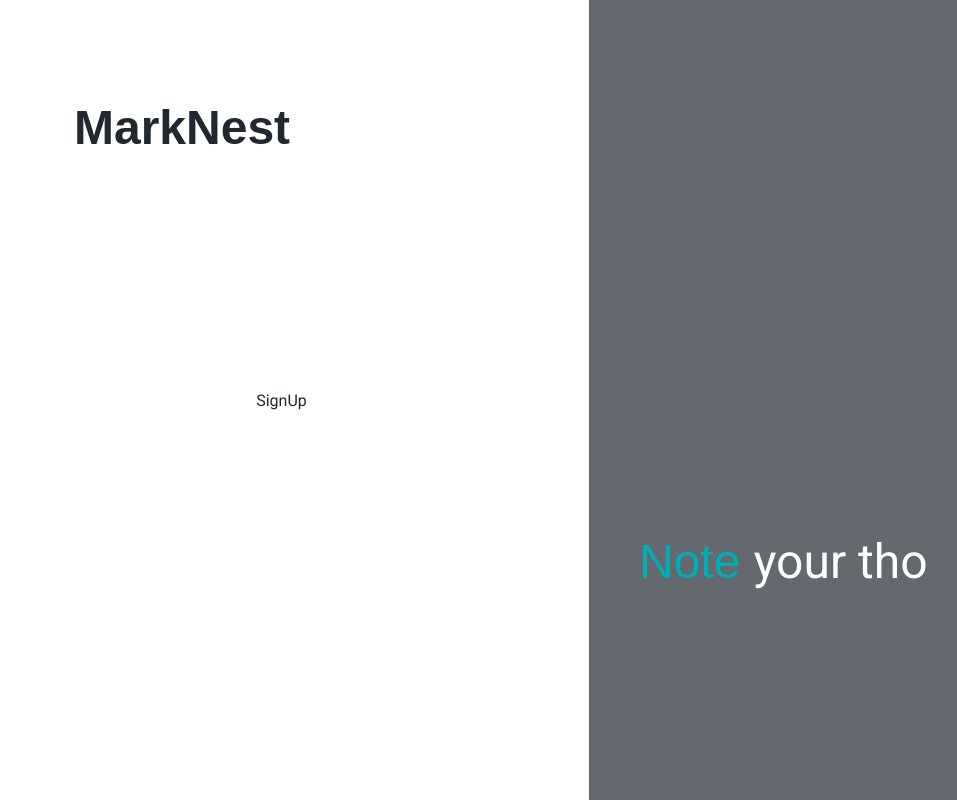
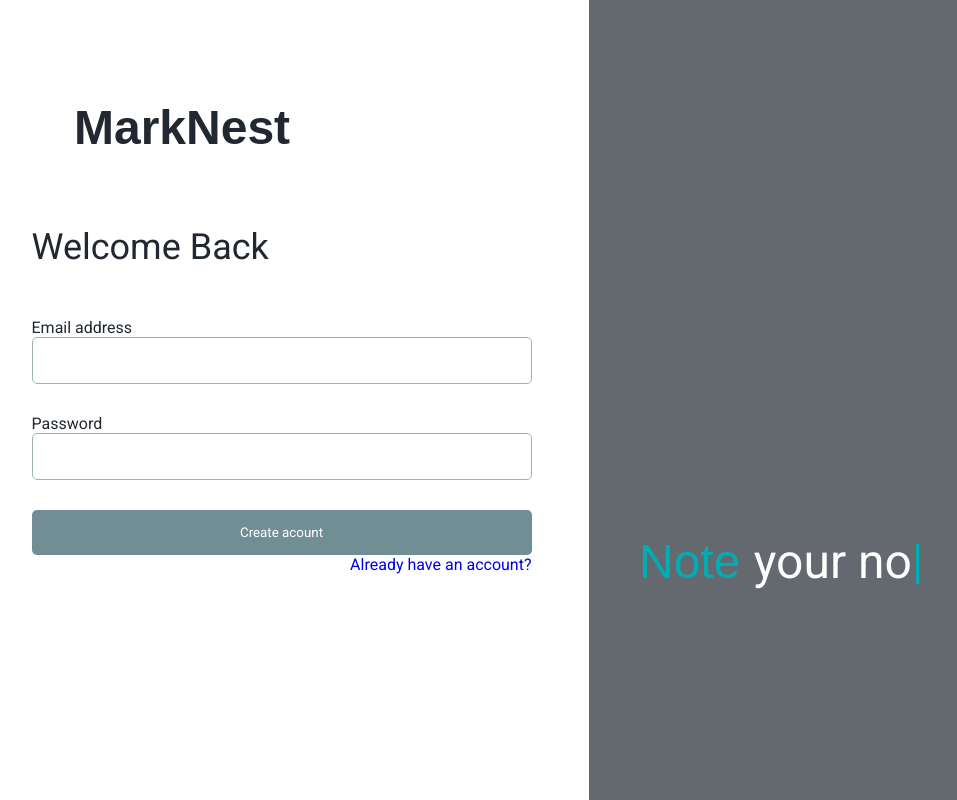
Before and after one commit to JosePedroSilva/markdown-notes-fe, a React (Vite) app: page /signup in a window 1280 px wide. Shown: the whole page, without its empty margins (26-983 px from the left). Built offline with nearby package versions, Linux system fonts and the light colour scheme; no server answers; a web font is replaced by a local one.

Commit message:
Add AuthenticationStyle and SignUp component with form handling

```diff
--- /dev/null
+++ b/src/pages/public/AuthenticationStyle.css
@@ -0,0 +1,20 @@
+.auth-form-container{
+  min-width: 500px;
+}
+
+.auth-form-container h2{
+  margin-bottom: var(--spacing-10);
+}
+
+.auth-form-container form{
+    display: flex;
+    flex-direction: column;
+}
+
+.auth-form-container form input{
+  margin-bottom: var(--spacing-6);
+}
+
+.auth-form-container form a{
+  align-self: flex-end;
+}
--- a/src/pages/public/SignUp.tsx
+++ b/src/pages/public/SignUp.tsx
@@ -1,7 +1,72 @@
+import { useReducer, useEffect } from 'react';
+import { Link, useNavigate } from 'react-router-dom';
+import useAuth from '../../hooks/useAuth';
+
+import './AuthenticationStyle.css';
+
+const INITIAL_STATE = {
+  email: '',
+  password: '',
+  submitIsDisabled: true,
+}
+
 const SignUp = () => {
+  const { register, isAuthenticated } = useAuth();
+  const navigate = useNavigate();
+
+  useEffect(() => {
+    if (isAuthenticated) {
+      navigate('/dashboard');
+    }
+  }, [isAuthenticated]);
+
+  const [state, dispatch] = useReducer((prev: typeof INITIAL_STATE, next: Partial<typeof INITIAL_STATE>) => {
+    const nextEvent = {
+      ...prev,
+      ...next,
+    }
+
+    if (nextEvent.email && nextEvent.password) {
+      nextEvent.submitIsDisabled = false;
+    } else {
+      nextEvent.submitIsDisabled = true;
+    }
+
+    return nextEvent;
+  }, INITIAL_STATE);
+
+  const handleChange = (e: React.ChangeEvent<HTMLInputElement>) => {
+    const {type, value} = e.target;
+
+    dispatch({
+      [type]: value,
+    });
+  }
+
+  const handleSubmit = async (e: React.FormEvent<HTMLFormElement>) => {
+    e.preventDefault();
+
+    try{
+      register(state.email, state.password);
+    } catch (e) {
+      throw new Error('Error registering user' + e);
+    }
+  }
+
   return (
-    <div>
-      SignUp
+    <div className='auth-form-container'>
+      <h2>Welcome Back</h2>
+
+      <form onSubmit={handleSubmit}>
+        <label htmlFor="email">Email address</label>
+        <input type="email" id="email" onChange={handleChange} />
+
+        <label htmlFor="password">Password</label>
+        <input type="password" id="password" onChange={handleChange} />
+
+        <button disabled={state.submitIsDisabled} type='submit'>Create acount</button>
+        <Link to='/login'>Already have an account?</Link>
+      </form>
     </div>
   );
 };
```
